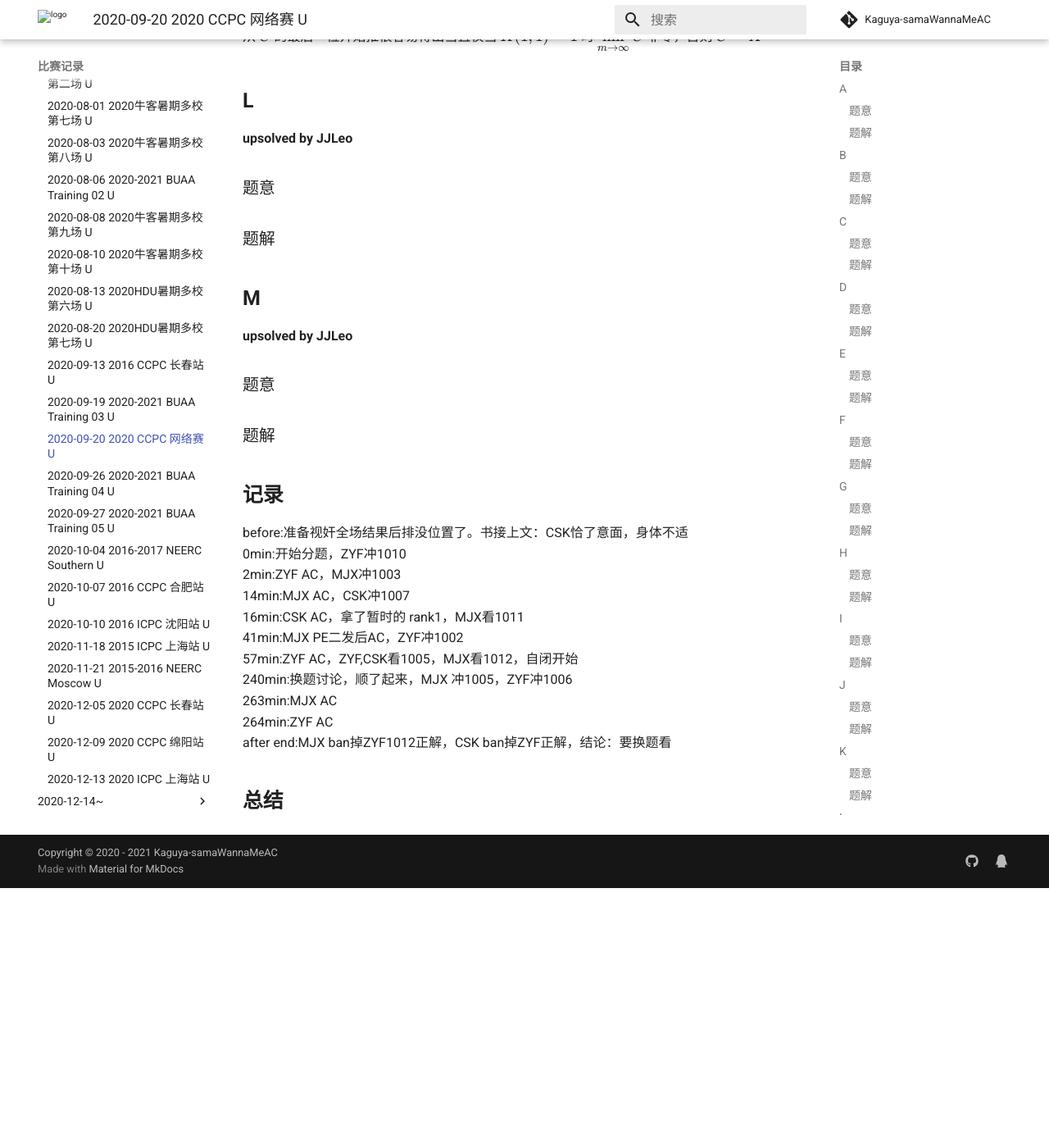
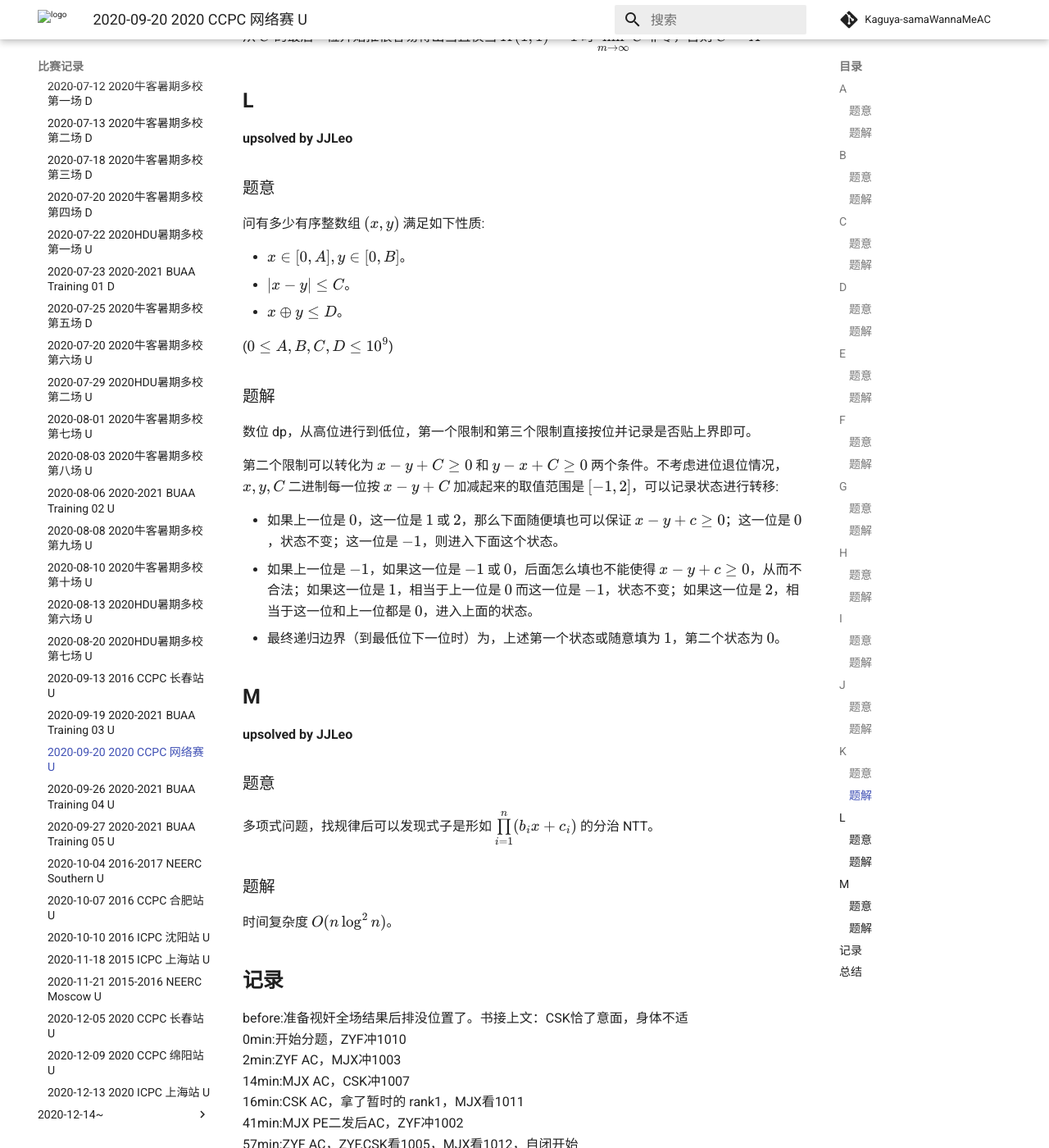
Before and after one commit to Kaguya-samaWannaMeAC/kaguya-samawannameac.github.io, an MkDocs documentation site: the page built from docs/contest/2020-09-20 2020 CCPC 网络赛.md, in a window 1280 px wide and 1400 px high, scrolled down 3616 px. Shown: the whole window at 82% size. Built offline with MkDocs 1.6.1 and Material for MkDocs 9.7.7, drawn with Linux system fonts in a browser that asks for light colours; formulas are drawn with MathJax 3; comment, search, counter and statistics services are not loaded; before the commit the page ends 4699 px from its top, so only the background shows below that.

Commit message:
Update 2020-09-20 2020 CCPC 网络赛.md

```diff
--- a/docs/contest/2020-09-20 2020 CCPC 网络赛.md
+++ b/docs/contest/2020-09-20 2020 CCPC 网络赛.md
@@ -142,11 +142,23 @@ $t$ 组询问，每组询问给出 $n$ 个数，两个人进行游戏，每次
 
 ### 题意
 
+问有多少有序整数组 $(x,y)$ 满足如下性质:
 
+- $x \in [0,A], y \in [0,B]$。
+- $|x-y| \le C$。
+- $x \oplus y \le D$。
+
+($0 \le A,B,C,D \le 10^9$)
 
 ### 题解
 
+数位 dp，从高位进行到低位，第一个限制和第三个限制直接按位并记录是否贴上界即可。
 
+第二个限制可以转化为 $x-y+C \ge 0$  和 $y-x+C \ge 0$ 两个条件。不考虑进位退位情况，$x,y,C$ 二进制每一位按 $x-y+C$ 加减起来的取值范围是 $[-1,2]$，可以记录状态进行转移:
+
+- 如果上一位是 $0$，这一位是 $1$ 或 $2$，那么下面随便填也可以保证 $x-y+c \ge 0$；这一位是 $0$，状态不变；这一位是 $-1$，则进入下面这个状态。
+- 如果上一位是 $-1$，如果这一位是 $-1$ 或 $0$，后面怎么填也不能使得 $x-y+c \ge 0$，从而不合法；如果这一位是 $1$，相当于上一位是 $0$ 而这一位是 $-1$，状态不变；如果这一位是 $2$，相当于这一位和上一位都是 $0$，进入上面的状态。
+- 最终递归边界（到最低位下一位时）为，上述第一个状态或随意填为 $1$，第二个状态为 $0$。
 
 ## **M**
 
@@ -154,9 +166,11 @@ $t$ 组询问，每组询问给出 $n$ 个数，两个人进行游戏，每次
 
 ### 题意
 
-
+多项式问题，找规律后可以发现式子是形如 $\prod_{i=1}^n \limits (b_ix+c_i)$ 的分治 NTT。
 
 ### 题解
+
+时间复杂度 $O(n \log ^2 n)$。
 
 ## **记录**
 
```
